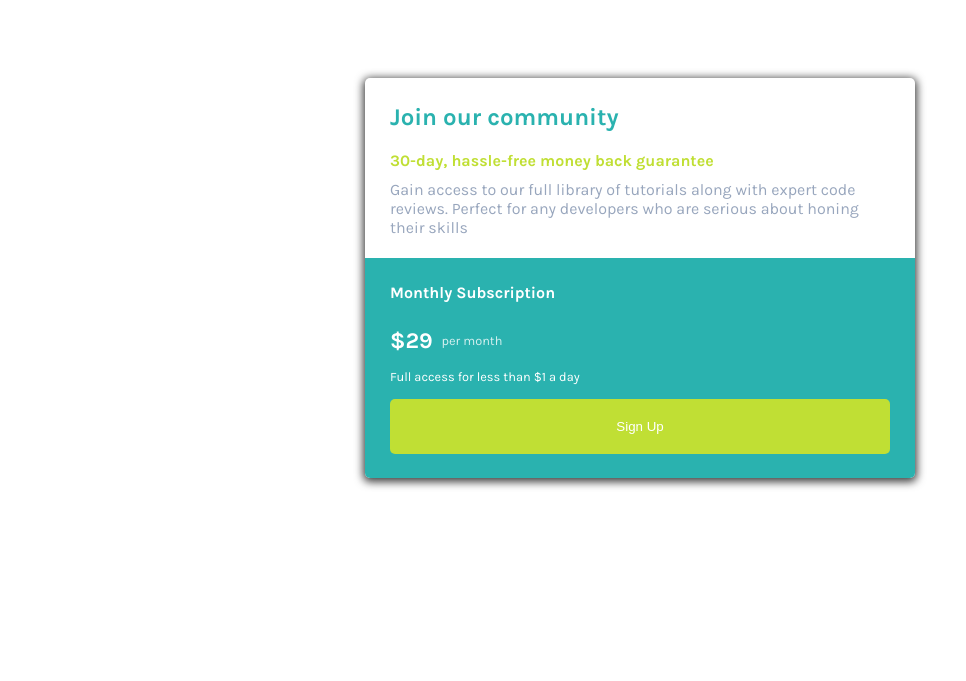
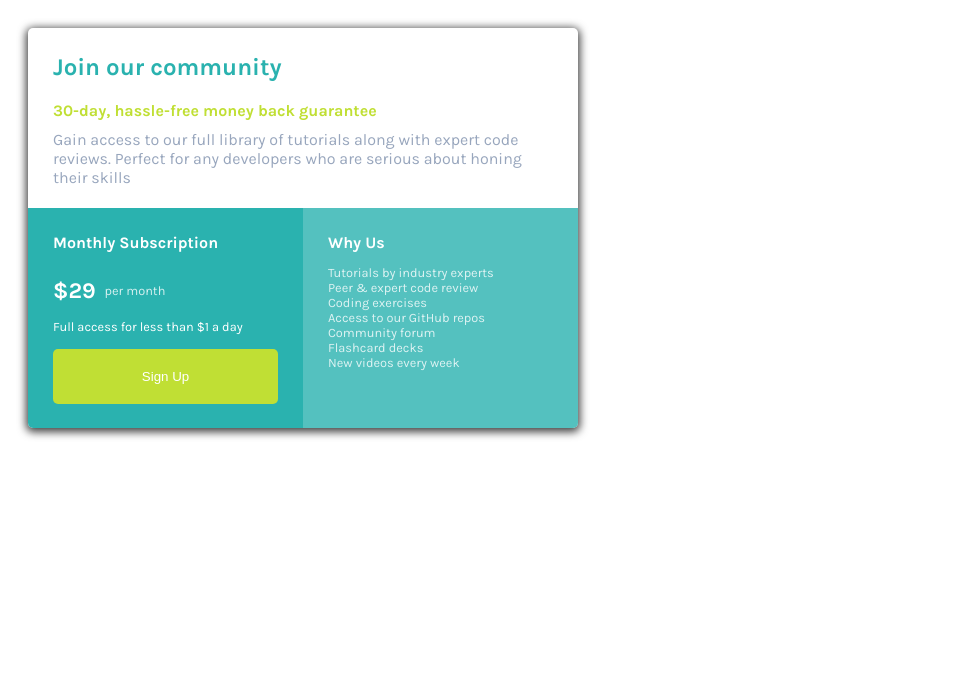
Before and after one commit to Phonior/pricing-card-frontend-mentor-challenge, a plain HTML site: page index.html in a window 1280 px wide. Shown: the whole page, without its empty margins (0-966 px from the left). Drawn offline with Linux system fonts and the light colour scheme.

Commit message:
Update styles.css

```diff
--- a/styles.css
+++ b/styles.css
@@ -19,9 +19,6 @@ h2, h4, p {
 }
 
 #card {
-  margin-top: 50px;
-  margin-left: auto;
-  margin-right: auto;
   box-shadow: 0px 2px 9px 2px rgba(0,0,0,0.75);
   border-radius: 5px;
   overflow: hidden;
@@ -123,7 +120,7 @@ ul {
     height: 400px;
   }
 
-  #bottom-block{
+  #bottom-section{
     flex-direction: row;
   }
 
```
